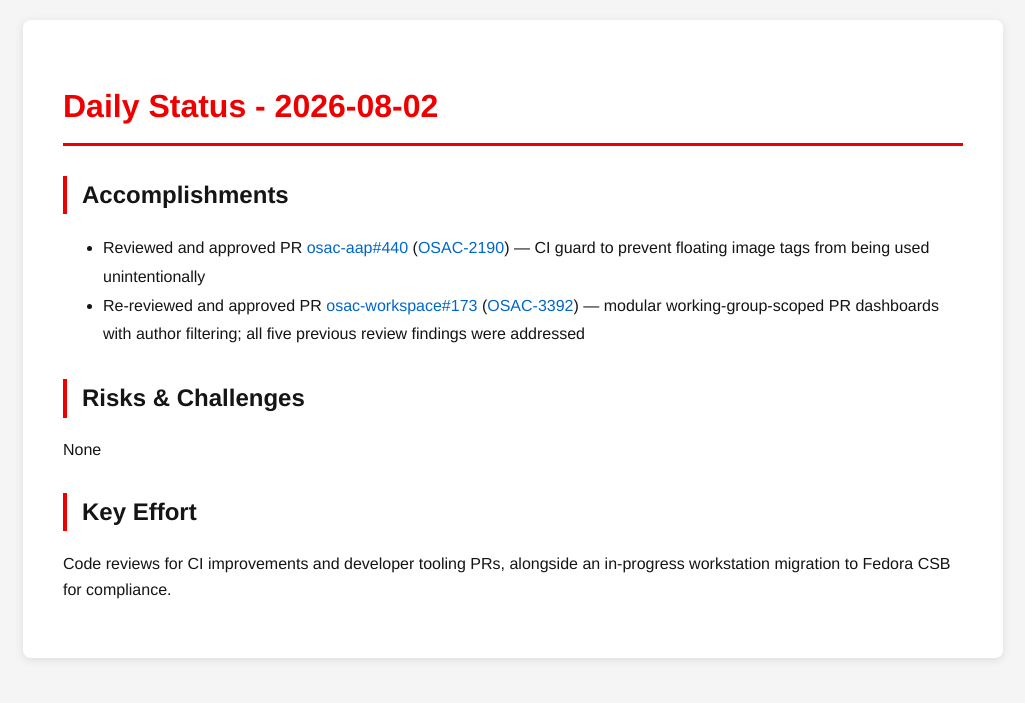
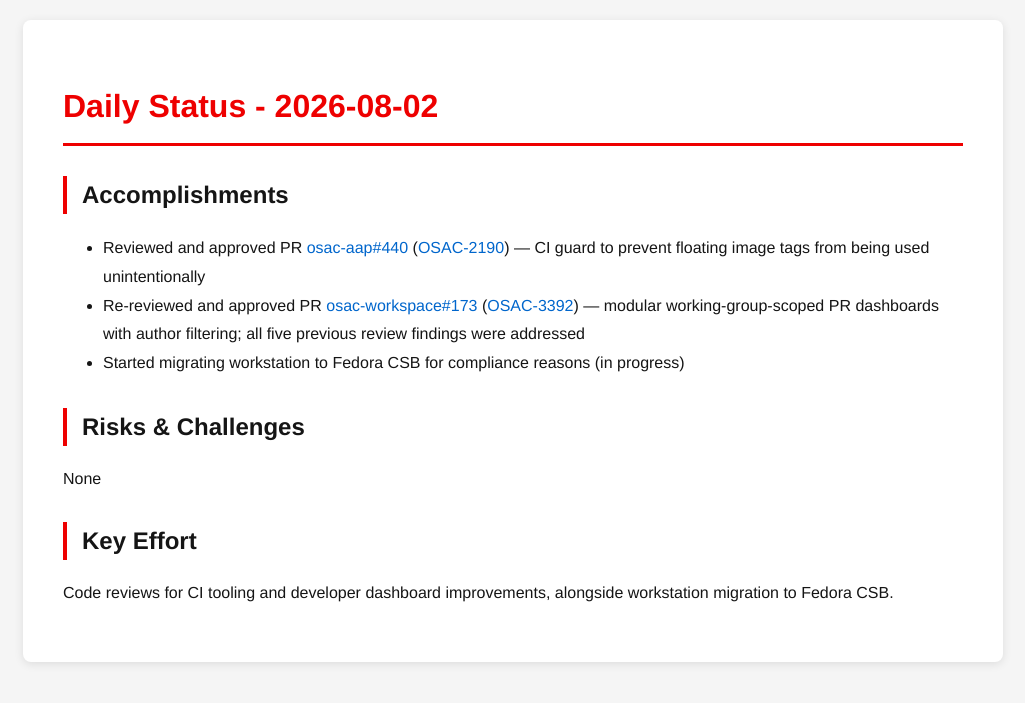
Before and after one commit to tzvatot/daily-status, a Jekyll site: the page built from 2026-08-02.md, in a window 1280 px wide. Shown: the top 703 px of the page, without its empty margins (127-1152 px from the left). Built offline with Jekyll 4.4.1, drawn with Linux system fonts in a browser that asks for light colours.

Commit message:
Daily status update - 2026-08-02

```diff
--- a/2026-08-02.md
+++ b/2026-08-02.md
@@ -9,9 +9,10 @@ date: 2026-08-02
 ## Accomplishments
 - Reviewed and approved PR [osac-aap#440](https://github.com/osac-project/osac-aap/pull/440) ([OSAC-2190](https://redhat.atlassian.net/browse/OSAC-2190)) — CI guard to prevent floating image tags from being used unintentionally
 - Re-reviewed and approved PR [osac-workspace#173](https://github.com/osac-project/osac-workspace/pull/173) ([OSAC-3392](https://redhat.atlassian.net/browse/OSAC-3392)) — modular working-group-scoped PR dashboards with author filtering; all five previous review findings were addressed
+- Started migrating workstation to Fedora CSB for compliance reasons (in progress)
 
 ## Risks & Challenges
 None
 
 ## Key Effort
-Code reviews for CI improvements and developer tooling PRs, alongside an in-progress workstation migration to Fedora CSB for compliance.
+Code reviews for CI tooling and developer dashboard improvements, alongside workstation migration to Fedora CSB.
```
